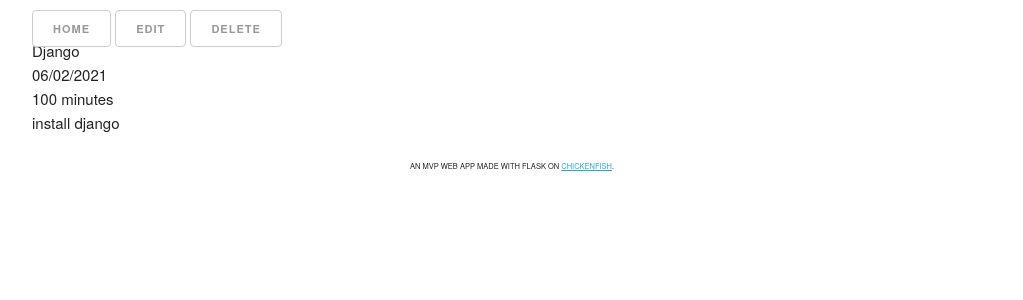
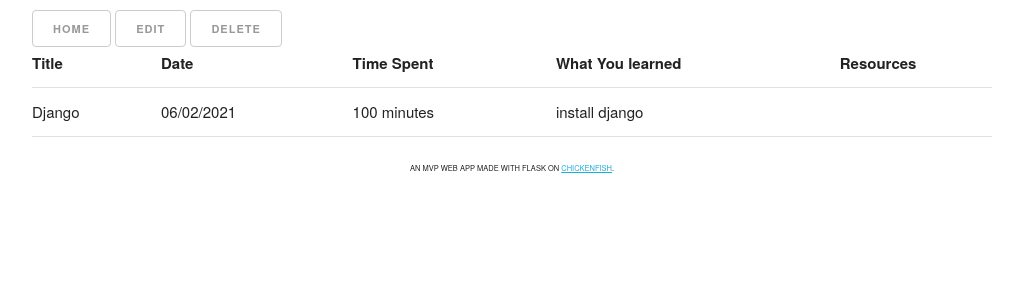
Before and after one commit to ziru13/Project_5, a Flask app: page /details/1 in a window 1280 px wide. Shown: the top 300 px of the page, without its empty margins (128-1151 px from the left). Run offline with Flask 2, Linux system fonts and the light colour scheme; data comes from the database, SQL or seed files in the repository; some libraries are stand-ins or nearby versions.

Commit message:
change detail.html

```diff
--- a/templates/detail.html
+++ b/templates/detail.html
@@ -11,36 +11,30 @@
 {% endblock %}
 
 {% block content %}
+{% for journal in entries %}
+<table class="u-full-width">
+  <thead>
+    <tr>
+      <th>Title</th>
+      <th>Date</th>
+      <th>Time Spent</th>
+      <th>What You learned</th>
+      <th>Resources</th>
+    </tr>
+  </thead>
+  <tbody>
 
-{% for journal in entries %}
+    <tr>
+      <!-- entry attributes here -->
+      <td>{{ journal.title }}</td>
+      <td>{{ journal.date }}</td>
+      <td>{{ journal.time_spent }}</td>
+      <td>{{ journal.learnt }}</td>
+      <td>{{ journal.resources }}</td>
+    </tr>
+{% endfor %}
+  </tbody>
+</table>
 
-<form method='GET' action=''>
-  <div class="row">
-    <div class="six columns">
-      {{ journal.title }}
-    </div>
-  </div>
-  <div class="row">
-    <div class="six columns">
-      {{ journal.date }}
-    </div>
-  </div>
-  <div class="row">
-    <div class="six columns">
-      {{ journal.time_spent }}
-    </div>
-  </div>
-  <div class="row">
-    <div class="six columns">
-      {{ journal.learnt }}
-    </div>
-  </div>
-  <div class="row">
-    <div class="six columns">
-      {{ journal.resources }}
-    </div>
-  </div>
-</form>
-{% endfor %}
 
 {% endblock %}
```
